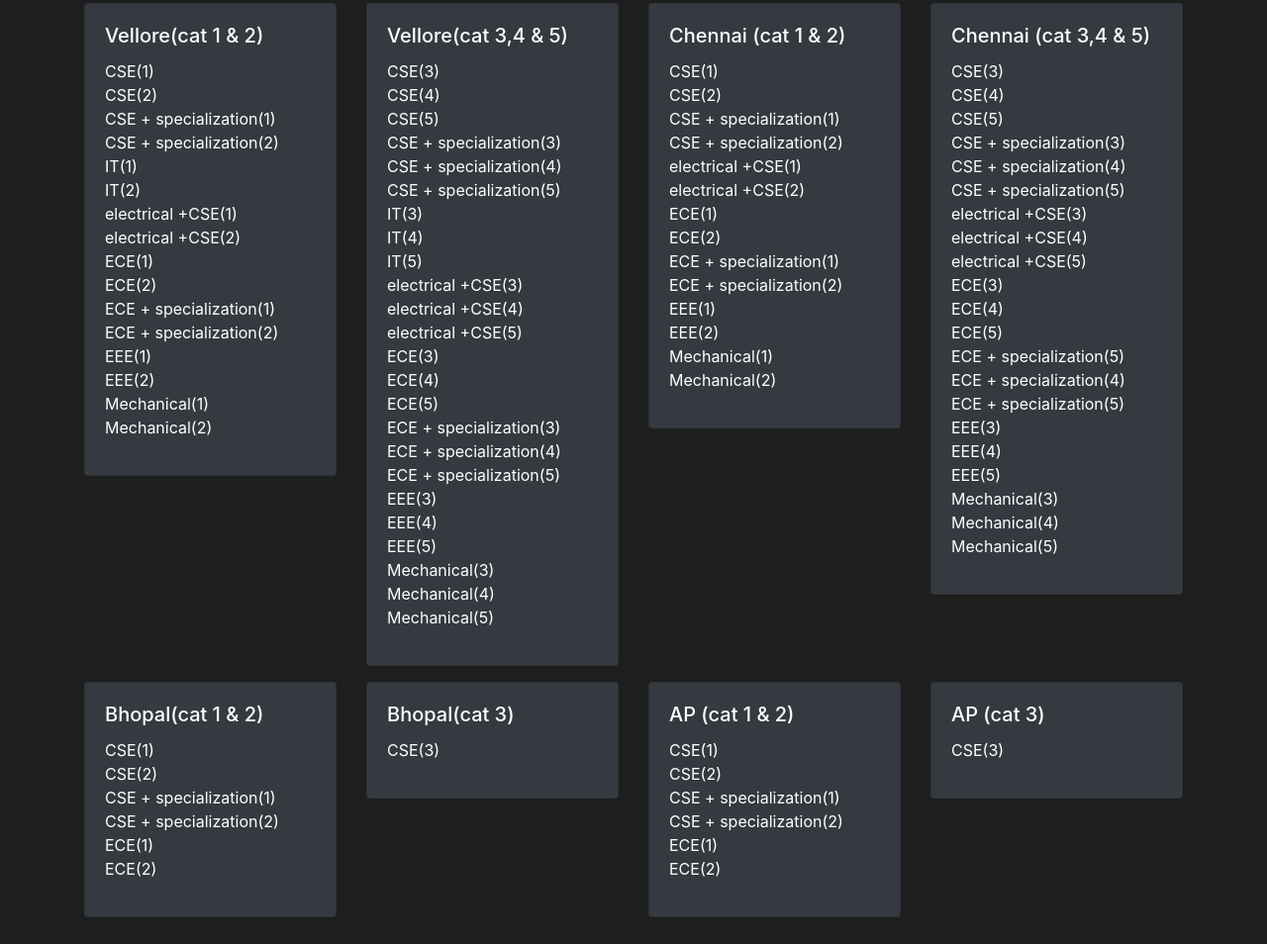
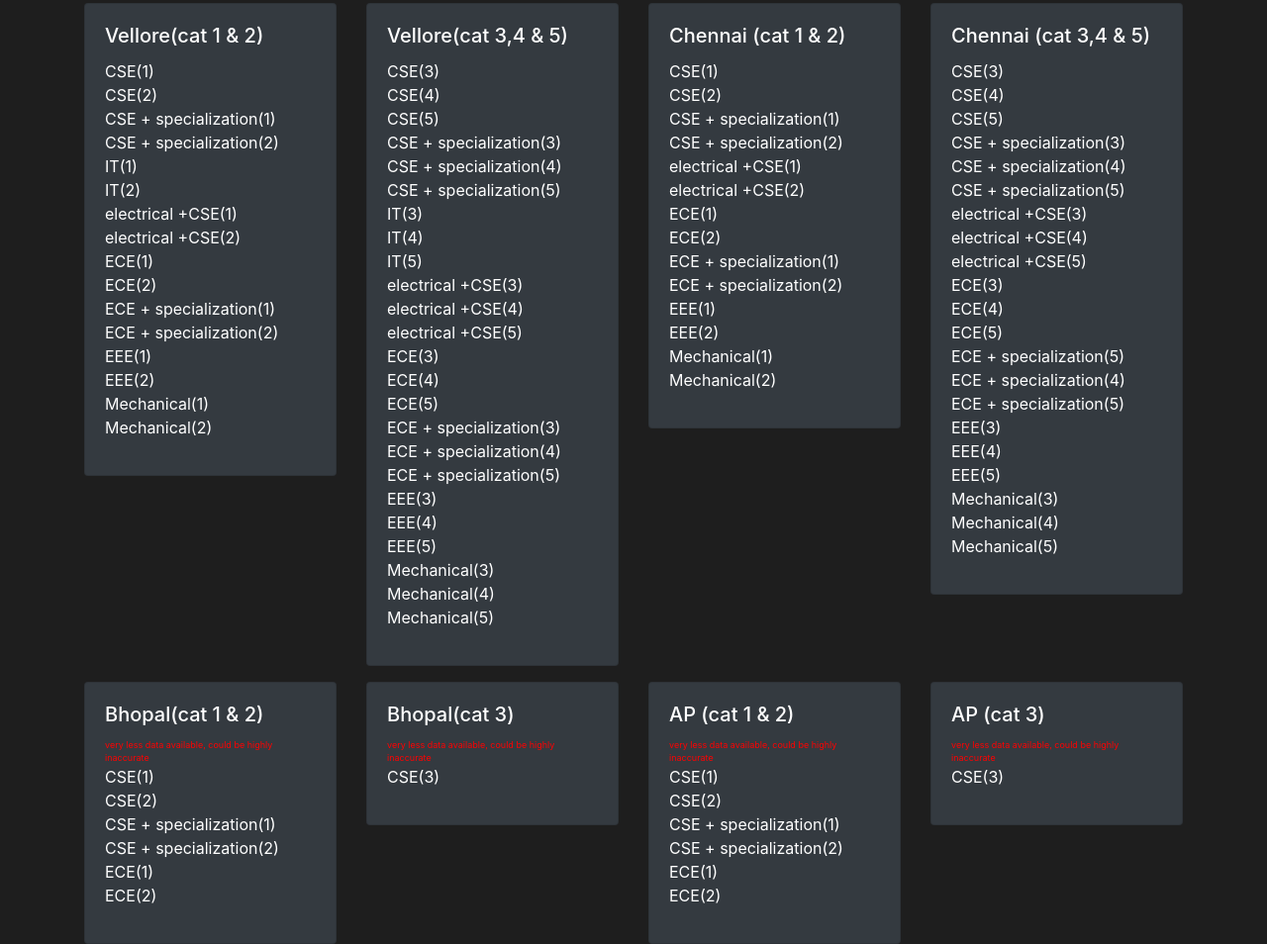
Before and after one commit to fakehardik18/VITEEE-RankVSBranch, a plain HTML site: page index.html in a window 1280 px wide. Shown: the part 253-1207 px from the top of the page at 99% size. Before the commit the page ends 1180 px from the top, so only its background shows below. Drawn offline with nearby package versions, Linux system fonts and the light colour scheme; a script that the page names is missing.

Commit message:
Update index.html

```diff
--- a/index.html
+++ b/index.html
@@ -205,6 +205,8 @@
                             <div class="card-body">
                                 <h5 class="card-title">Bhopal(cat 1 & 2)</h5>
                                 <ul class="list-unstyled">
+                                    <li style="color: red;font-size:xx-small">very less data available, could be highly
+                                        inaccurate </li>
                                     <li id="course76">CSE(1)</li>
                                     <li id="course77">CSE(2)</li>
                                     <li id="course79">CSE + specialization(1)</li>
@@ -220,6 +222,8 @@
                             <div class="card-body">
                                 <h5 class="card-title">Bhopal(cat 3)</h5>
                                 <ul class="list-unstyled">
+                                    <li style="color: red;font-size:xx-small">very less data available, could be highly
+                                        inaccurate </li>
                                     <li id="course78">CSE(3)</li>
                                 </ul>
                             </div>
@@ -230,6 +234,8 @@
                             <div class="card-body">
                                 <ul class="list-unstyled">
                                     <h5 class="card-title">AP (cat 1 & 2)</h5>
+                                    <li style="color: red;font-size:xx-small">very less data available, could be highly
+                                        inaccurate </li>
                                     <li id="course83">CSE(1)</li>
                                     <li id="course84">CSE(2)</li>
                                     <li id="course86">CSE + specialization(1)</li>
@@ -246,6 +252,8 @@
                             <div class="card-body">
                                 <ul class="list-unstyled">
                                     <h5 class="card-title">AP (cat 3)</h5>
+                                    <li style="color: red;font-size:xx-small">very less data available, could be highly
+                                        inaccurate </li>
                                     <li id="course85">CSE(3)</li>
                                 </ul>
                             </div>
```
